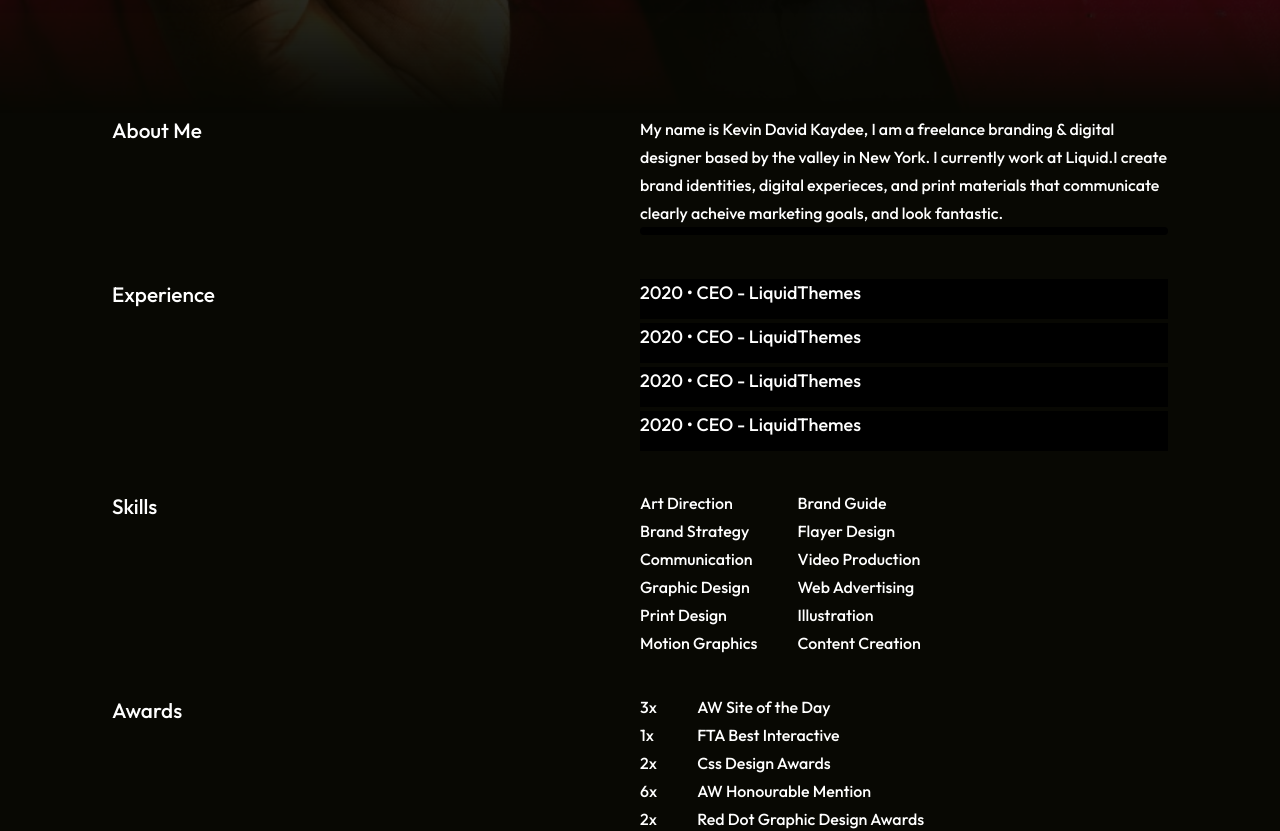
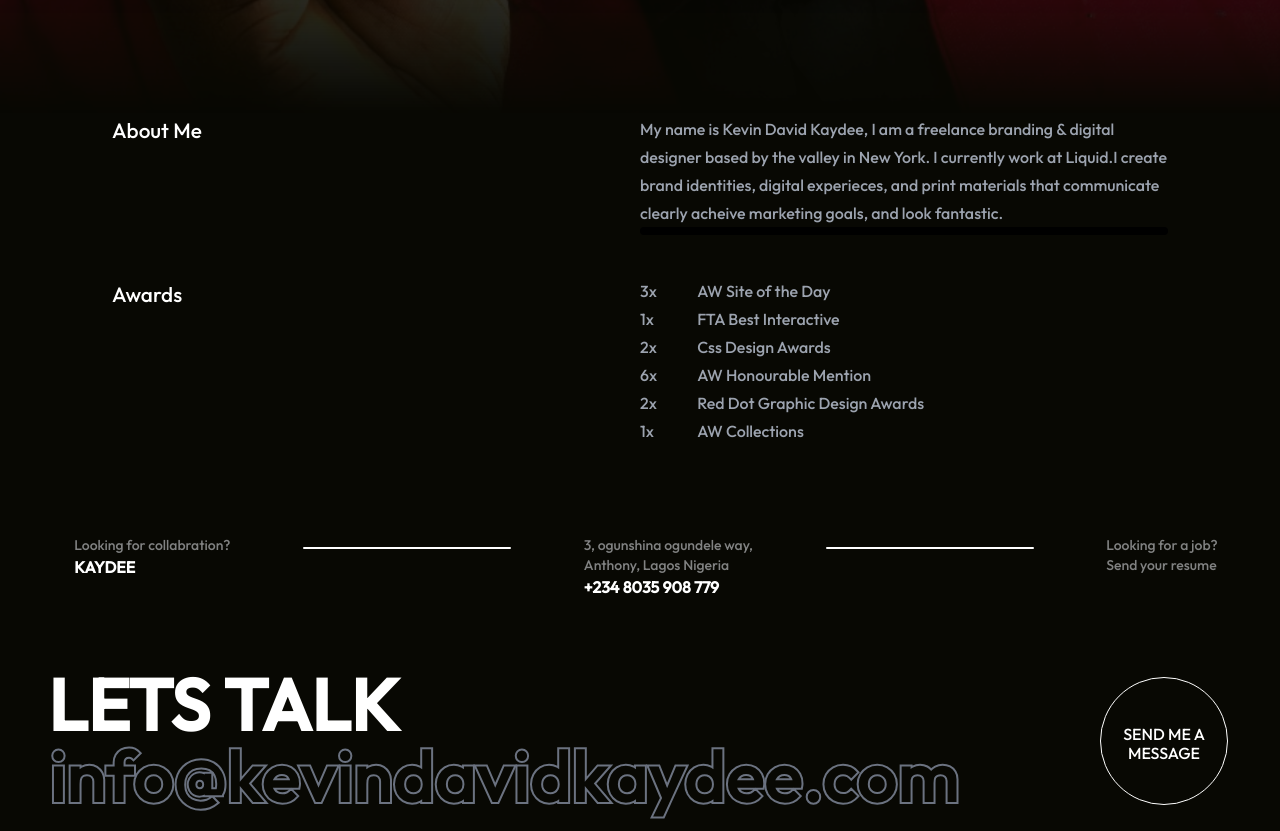
Before and after one commit to Simplevhick/Kevindavid, a Next.js app: page /about in a window 1280 px wide. Shown: the part 685-1516 px from the top of the page. Built offline with nearby package versions, Linux system fonts and the light colour scheme.

Commit message:
changed the background color in the songfolio part

```diff
--- a/app/about/page.js
+++ b/app/about/page.js
@@ -41,7 +41,7 @@ const About = () => {
         <div className="flex flex-col space-y-10 lg:flex lg:flex-col lg:space-y-10 md:flex md:flex-col md:space-y-10">
           <div className="lg:grid lg:grid-cols-2 md:grid md:grid-cols-2">
             <h2 className="outfit text-[1.3rem]">About Me</h2>
-            <div className="break-words outfit leading-7">
+            <div className="break-words outfit leading-7 text-gray-400">
               My name is Kevin David Kaydee, I am a freelance branding & digital
               designer based by the valley in New York. I currently work at
               Liquid.I create brand identities, digital experieces, and print
@@ -141,34 +141,34 @@ const About = () => {
               </div> */}
             </div>
           </div>
-          <div className="lg:grid lg:grid-cols-2 md:grid md:grid-cols-2">
+          {/* <div className="lg:grid lg:grid-cols-2 md:grid md:grid-cols-2">
             <h2 className="outfit text-[1.3rem]">Experience</h2>
-            <div className="break-words outfit">
+            <div className="break-words outfit text-gray-400">
               <div className="p-1 lg:p-0 md:p-0">
-                <div className="border-none outfit border-red-400 text-lg h-[2.5rem] bg-black hover:bg-fuchsia-600 hover:flex hover:items-center hover:justify-center hover:rounded-md">
+                <div className="border-none outfit border-red-400 text-lg h-[2.5rem] bg-black hover:bg-fuchsia-600 hover:flex hover:items-center hover:justify-center hover:rounded-md hover:text-white">
                   2020 • CEO - LiquidThemes
                 </div>
               </div>
               <div className="p-1 lg:p-0 lg:mt-1 md:p-0 md:mt-1">
-                <div className="border-none outfit border-red-400 text-lg h-[2.5rem] bg-black hover:bg-fuchsia-600 hover:flex hover:items-center hover:justify-center hover:rounded-md">
+                <div className="border-none outfit border-red-400 text-lg h-[2.5rem] bg-black hover:bg-fuchsia-600 hover:flex hover:items-center hover:justify-center hover:rounded-md hover:text-white">
                   2020 • CEO - LiquidThemes
                 </div>
               </div>
               <div className="p-1 lg:p-0 lg:mt-1 md:p-0 md:mt-1">
-                <div className="border-none outfit border-red-400 text-lg h-[2.5rem] bg-black hover:bg-fuchsia-600 hover:flex hover:items-center hover:justify-center hover:rounded-md">
+                <div className="border-none outfit border-red-400 text-lg h-[2.5rem] bg-black hover:bg-fuchsia-600 hover:flex hover:items-center hover:justify-center hover:rounded-md hover:text-white">
                   2020 • CEO - LiquidThemes
                 </div>
               </div>
               <div className="p-1 lg:p-0 lg:mt-1 md:p-0 md:mt-1">
-                <div className="border-none outfit border-red-400 text-lg h-[2.5rem] bg-black hover:bg-fuchsia-600 hover:flex hover:items-center hover:justify-center hover:rounded-md">
+                <div className="border-none outfit border-red-400 text-lg h-[2.5rem] bg-black hover:bg-fuchsia-600 hover:flex hover:items-center hover:justify-center hover:rounded-md hover:text-white">
                   2020 • CEO - LiquidThemes
                 </div>
               </div>
             </div>
-          </div>
-          <div className="lg:grid lg:grid-cols-2 md:grid md:grid-cols-2">
+          </div> */}
+          {/* <div className="lg:grid lg:grid-cols-2 md:grid md:grid-cols-2">
             <h2 className="outfit text-[1.3rem]">Skills</h2>
-            <div className="break-words outfit">
+            <div className="break-words outfit text-gray-400">
               <div className="flex gap-10">
                 <div>
                   <p className="p-1 lg:p-0  md:p-0 outfit"> Art Direction</p>
@@ -212,10 +212,10 @@ const About = () => {
                 </div>
               </div>
             </div>
-          </div>
+          </div> */}
           <div className="lg:grid lg:grid-cols-2 md:grid md:grid-cols-2">
             <h2 className="outfit text-[1.3rem]">Awards</h2>
-            <div className="break-words outfit">
+            <div className="break-words outfit text-gray-400">
               <div className="flex gap-10">
                 <div>
                   <p className="p-1 lg:p-0 md:p-0 outfit"> 3x </p>
--- a/app/contact/page.js
+++ b/app/contact/page.js
@@ -1,9 +1,10 @@
 import Link from "next/link";
 import { FaGithub } from "react-icons/fa";
-import { FiFacebook } from "react-icons/fi";
+import { FaTiktok } from 'react-icons/fa';
 import { FaInstagram } from "react-icons/fa6";
 import { FaXTwitter } from "react-icons/fa6";
-import { BsLinkedin } from "react-icons/bs";
+import { FaYoutube } from 'react-icons/fa';
+
 
 const Contact = () => {
   return (
@@ -15,17 +16,32 @@ const Contact = () => {
               <p className="outfit">Got An idea Or A Partnership In Mind?</p>
             </div>
             <div className="text-white flex flex-col items-center gap-[1rem] absolute top-[10rem] left-[23rem] lg:flex lg:text-white lg:flex-col lg:items-center lg:lg:gap-3 lg:absolute lg:top-12 lg:left-[-2rem] md:text-white md:flex md:flex-col md:items-center md:gap-3 md:absolute md:top-[4.5rem] md:left-[-7rem]">
-              <a href="https://linkdin.com">
+              <a href="https://x.com/kevindavidkdee">
                 <FaXTwitter />
               </a>
-              <a href="https://github.com">
-                <FaInstagram />
-              </a>
-              <a href="https://dribble.com">
-                <FiFacebook />
-              </a>
-              <a href="https://instagram.com">
-                <BsLinkedin />
+              <Link
+                href="https://instagram.com/kevindavidkaydee/"
+                target="_blank"
+                rel="noopener noreferrer"
+              >
+                <FaInstagram  />
+              </Link>
+              <Link
+                href="https://www.youtube.com/channel/UCugP9o0GFBvoSg3xj0VJXqw"
+                target="_blank"
+                rel="noopener noreferrer"
+              >
+                <FaYoutube  />
+              </Link>
+              <Link
+                href="https://www.youtube.com/channel/UCugP9o0GFBvoSg3xj0VJXqw"
+                target="_blank"
+                rel="noopener noreferrer"
+              >
+                <FaTiktok />
+              </Link>
+              <a href="https://github.com/Simplevhick/Kevindavid">
+                <FaGithub />
               </a>
             </div>
             <div className="lg:flex lg:items-end lg:justify-end lg:gap-16 md:flex md:items-end md:justify-end md:gap-16">
--- a/app/globals.css
+++ b/app/globals.css
@@ -20,10 +20,16 @@
 
 html {
   scroll-behavior: smooth;
+  background-color: #080803;
 }
 
-body {
+/* body {
   background-color: #080803;
+} */
+
+.songfolio-bg{
+  /* background-color: #FFFFFF; */
+  background-color: rgba(255, 255, 255, 0.2);
 }
 
 .custom-img {
--- a/components/Blogs.jsx
+++ b/components/Blogs.jsx
@@ -4,7 +4,7 @@ import productData from "./data"
 
 const Blogs = () => {
   return (
-    <div className="mb-[5rem]" id="blog">
+    <div className="mb-[5rem] bg-[#080803]" id="blog">
       <div className="flex items-center justify-center flex-col text-white">
         <h1 className="text-[1.5rem] outfit">Hope you like it</h1>
         <h1 className="text-[2rem] outfit font-bold lg:text-[2.8rem] lg:font-bold md:text-[2.8rem] md:font-bold">
--- a/components/Footer.jsx
+++ b/components/Footer.jsx
@@ -122,5 +122,3 @@ const Footer = () => {
 };
 
 export default Footer;
-
-// style={{ textAlign: 'start', padding: '10px 0', marginLeft: '24px' }}
--- a/components/Hero.jsx
+++ b/components/Hero.jsx
@@ -20,7 +20,7 @@ const Hero = ({ heading, message, sub }) => {
     } else {
       audioElem.current.pause();
     }
-  }, [isplaying]);
+  }, [isplaying, currentSong]);
 
   const onPlaying = () => {
     const duration = audioElem.current.duration;
@@ -28,8 +28,8 @@ const Hero = ({ heading, message, sub }) => {
 
     setCurrentSong({
       ...currentSong,
-      progress: (ct / duration) * 100,
-      length: duration,
+      "progress": (ct / duration) * 100,
+      "length": duration
     });
   };
 
@@ -39,7 +39,7 @@ const Hero = ({ heading, message, sub }) => {
       <motion.section
         initial={{ opacity: 20 }}
         animate={{ opacity: 1, transition: { delay: 1 } }}
-        className="relative flex items-center justify-center max-w-[100%] h-[100vh] mb-[7rem] bg-scroll bg-center bg-cover custom-img lg:relative lg:flex lg:items-center lg:justify-center lg:w-[100%] lg:h-[50rem] lg:mb-[7rem] lg:bg-fixed lg:bg-center lg:bg-cover md:relative md:flex md:items-center md:justify-center md:w-[100%] md:h-[100vh] md:mb-[14vh] md:bg-fixed md:bg-center md:bg-cover"
+        className="relative  flex items-center justify-center max-w-[100%] h-[100vh] mb-[7rem] bg-scroll bg-center bg-cover custom-img lg:relative lg:flex lg:items-center lg:justify-center lg:w-[100%] lg:h-[50rem] lg:mb-[7rem] lg:bg-fixed lg:bg-center lg:bg-cover md:relative md:flex md:items-center md:justify-center md:w-[100%] md:h-[100vh] md:mb-[14vh] md:bg-fixed md:bg-center md:bg-cover"
         // className="relative flex items-center justify-center max-w-[100%] h-[100vh] mb-[7rem] bg-scroll bg-center bg-cover custom-img lg:relative lg:flex lg:items-center lg:justify-center lg:w-[100%] lg:h-[100vh] lg:mb-[14vh] lg:bg-fixed lg:bg-center lg:bg-cover md:relative md:flex md:items-center md:justify-center md:w-[100%] md:h-[100vh] md:mb-[14vh] md:bg-fixed md:bg-center md:bg-cover"
         id="hero"
       >
--- a/components/audio.js
+++ b/components/audio.js
@@ -19,4 +19,5 @@ exports.songsdata = [
 // https://audiomack.com/embed/kevindavidkaydee/song/when-god-remembers-you
 // "https://open.spotify.com/track/5aX9CJyCqA1LrXH8XnPL2x?si=fa0de2833457428a",
 // https://www.soundhelix.com/examples/mp3/SoundHelix-Song-6.mp3
+//https://www.soundhelix.com/examples/mp3/SoundHelix-Song-6.mp3
 {/* <iframe src="https://audiomack.com/embed/kevindavidkaydee/song/when-god-remembers-you" scrolling="no" width="100%" height="252" frameborder="0" title="WHEN GOD REMEMBERS YOU"></iframe> */}
```
Also changed, not shown: app/songfolio/page.js (+6 -10 lines).
